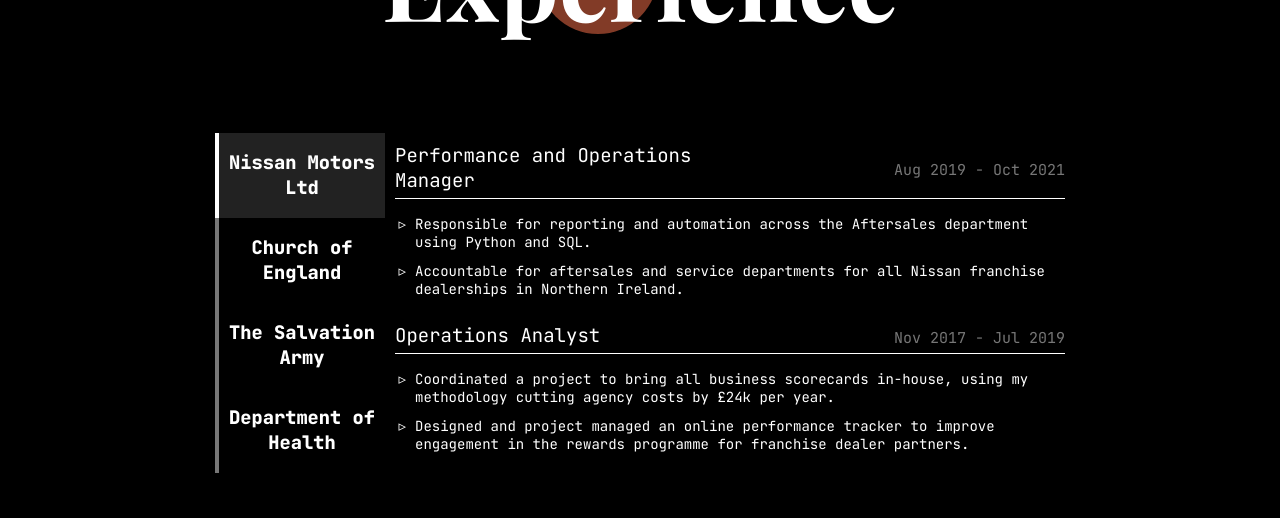
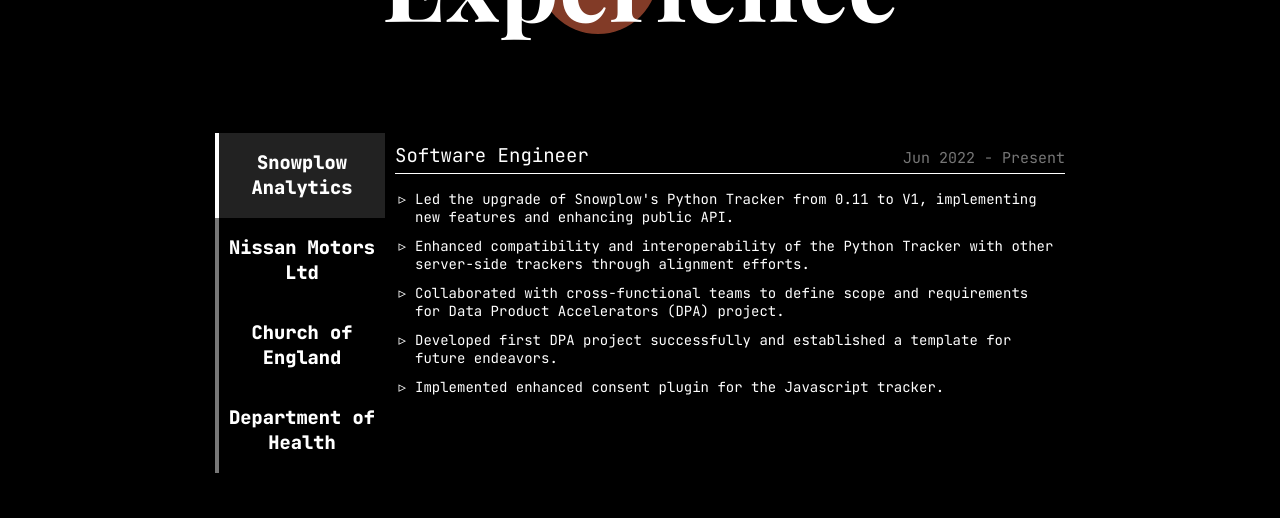
Before and after one commit to Jack-Keene/cv-site, a React (Create React App) app: page / in a window 1280 px wide. Shown: the part 1580-2098 px from the top of the page. Built offline with nearby package versions, Linux system fonts and the light colour scheme; the HTML template or start-up script is replaced by a standard one.

Commit message:
Add latest experiences

```diff
--- a/src/pages/ExperienceUpdate.js
+++ b/src/pages/ExperienceUpdate.js
@@ -33,7 +33,7 @@
 
 function ExperienceUpdate() {
 
-    const [active, setActive] = useState("nissan");
+    const [active, setActive] = useState("snowplow");
 
     const showCompany = index => {
         const newActive = companies[index].code;
@@ -42,6 +42,24 @@
     }
 
     const companies = [
+        {
+            code: "snowplow",
+            company: "Snowplow Analytics",
+            roles: [
+                {
+                    jobTitle: 'Software Engineer',
+                    year: 'Jun 2022 - Present',
+                    jobDescription:
+                        <ul>
+                            <li>Led the upgrade of Snowplow's Python Tracker from 0.11 to V1, implementing new features and enhancing public API.</li>
+                            <li>Enhanced compatibility and interoperability of the Python Tracker with other server-side trackers through alignment efforts.</li>
+                            <li>Collaborated with cross-functional teams to define scope and requirements for Data Product Accelerators (DPA) project.</li>
+                            <li>Developed first DPA project successfully and established a template for future endeavors.</li>
+                            <li>Implemented enhanced consent plugin for the Javascript tracker.</li>
+                        </ul>
+                }
+            ]
+        },
         {
             code: "nissan",
             company: "Nissan Motors Ltd",
@@ -79,20 +97,8 @@
                             <li>Analysed local attendance figures, financial information, census data (deprivation, age profiles, demographics) from areas to produce 'strategic context' presentations for non-technical stakeholders.</li>
                         </ul>
                 },
-        ]},
-        {
-            code: 'sa',
-            company: "The Salvation Army",
-            roles: [
-            {
-                jobTitle: 'Data Manager',
-                year: 'Jul 2016 - May 2017',
-                jobDescription:
-                <ul>
-                    <li>Responsible for checking and correcting missing and incorrect data in a live database. Produced reports for analysis by management using SQL.</li>
-                </ul>
+            ]
         },
-        ]},
         {
             code: 'dh',
             company: "Department of Health",
@@ -107,7 +113,8 @@
                             <li>Carried out a project looking at how deprivation affects the likelihood of someone needing a medical procedure and presented findings at the monthly meeting of all (approx. 150) DoH analysts.</li>
                         </ul>
                 },
-        ]}
+            ]
+        }
     ]
 
 
@@ -120,13 +127,13 @@
                 <span className={active + " activeBar"}></span>
                 <div className='companies'>
                     {companies.map((company, index) => (
-                        <Companies key={index} index={index} company={company} showCompany={showCompany} active={active}/>
+                        <Companies key={index} index={index} company={company} showCompany={showCompany} active={active} />
                     ))}
                 </div>
 
                 <div className='roles'>
                     {companies.map((company, index) => (
-                        <Roles key={index} index={index} company={company} active={active}/>
+                        <Roles key={index} index={index} company={company} active={active} />
                     ))}
                 </div>
             </div>
```
Lines whose indentation alone changed are shown as unchanged.
